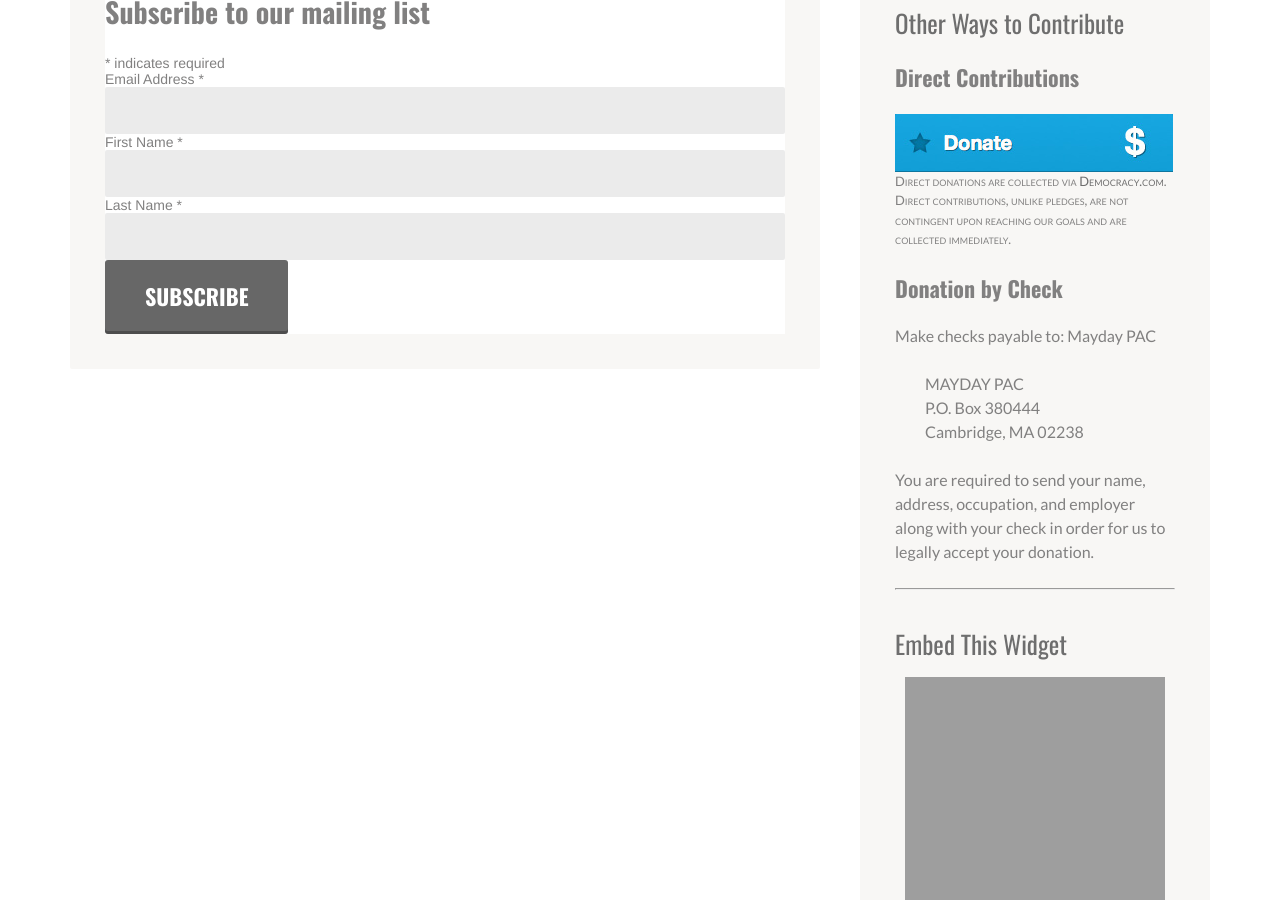
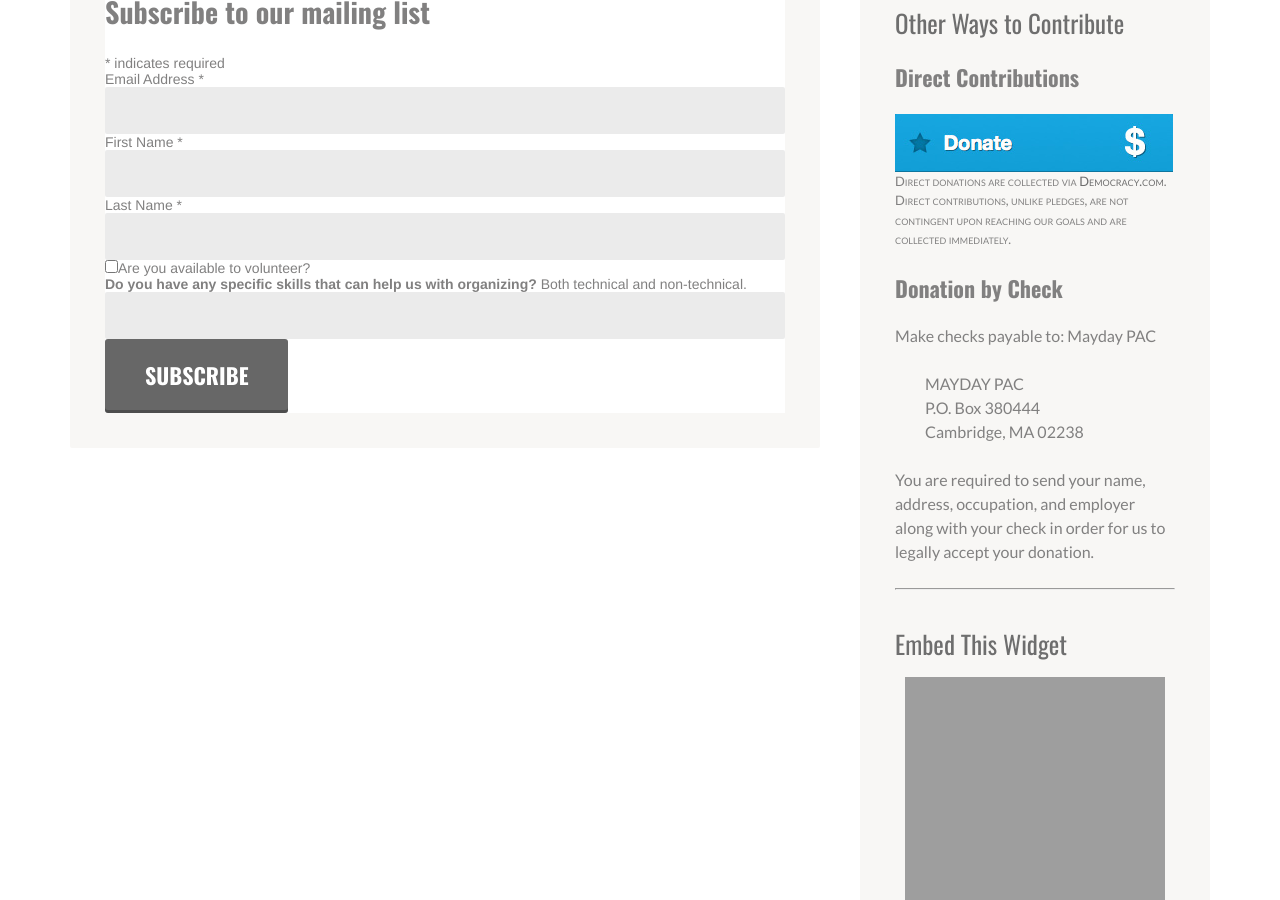
Before and after one commit to MayOneUS/2014-06-02-mayone.us-website, a Jekyll site: the page built from sign-up-to-our-mailing-list.html, in a window 1280 px wide and 900 px high, scrolled down 504 px. Built offline with Jekyll 4.4.1, drawn with Linux system fonts in a browser that asks for light colours; nearby versions of some CDN libraries; library files that are not in the unit come from our copies; comment, search, counter and statistics services are not loaded.

Commit message:
Adding new fields for volunteering and skills

```diff
--- a/sign-up-to-our-mailing-list.html
+++ b/sign-up-to-our-mailing-list.html
@@ -29,12 +29,21 @@ title: Sign Up To Our Mailing List
       </label>
       <input type="text" value="" name="LNAME" class="required" id="mce-LNAME">
     </div>
+    <label><input type="checkbox" id="volunteerCheckbox">Are you available to volunteer?</label>
+    <div class="mc-field-group">
+      <label for="SKILLS"><strong>Do you have any specific skills that can help us with organizing?</strong>
+          Both technical and non-technical.
+      </label>
+      <input type="text" name="SKILLS" id="SKILLS" size="25" value="">
+    </div>
     <div id="mce-responses" class="clear">
       <div class="response" id="mce-error-response" style="display:none"></div>
       <div class="response" id="mce-success-response" style="display:none"></div>
     </div>    <!-- real people should not fill this in and expect good things - do not remove this or risk form bot signups-->
     <div style="position: absolute; left: -5000px;"><input type="text" name="b_cad4eadd9c925ea7198ac5301_5000256311" tabindex="-1" value=""></div>
     <input type="hidden" name="SOURCE" id="mce-SOURCE" value="newsletterSignup" />
+    <input type="hidden" name="VOL" id="mce-VOLN" value="No" />
+
     <div class="clear"><input type="submit" value="Subscribe" name="subscribe" id="mc-embedded-subscribe" class="button"></div>
   </form>
 </div>
```
